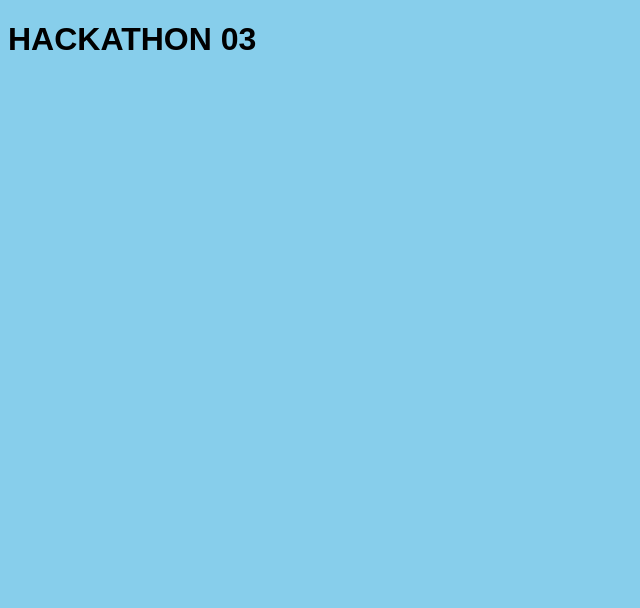
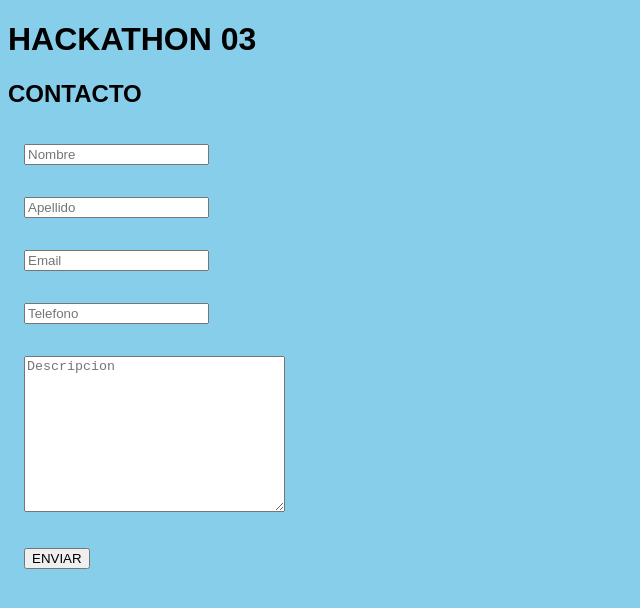
Before and after one commit to developers-w/Hackathon03, a plain HTML site: page index.html in a window 1280 px wide. Shown: the whole page, without its empty margins (0-640 px from the left). Drawn offline with Linux system fonts and the light colour scheme.

Commit message:
update index

```diff
--- a/index.html
+++ b/index.html
@@ -9,6 +9,28 @@
 </head>
 <body>
     <H1>HACKATHON 03</H1>
+    <h2>CONTACTO</h2>
+    <form >
+        <div>
+            <input type="text" placeholder="Nombre">
+        </div>
+        <div>
+            <input type="text" placeholder="Apellido">
+        </div>
+        <div>
+            <input type="text" placeholder="Email">
+        </div>
+        <div>
+            <input type="text" placeholder="Telefono">
+        </div>
+        <div>
+            <textarea name="" id="" cols="30" rows="10" placeholder="Descripcion"></textarea>
+        </div>
+        <div>
+            <input type="button" value="ENVIAR">
+        </div>
+    </form>
+
 
 </body>
 </html>
```
